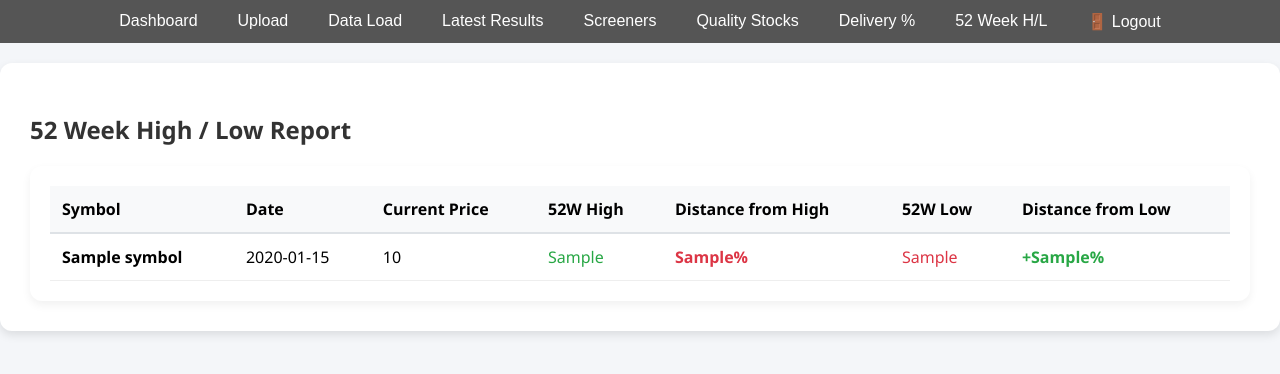
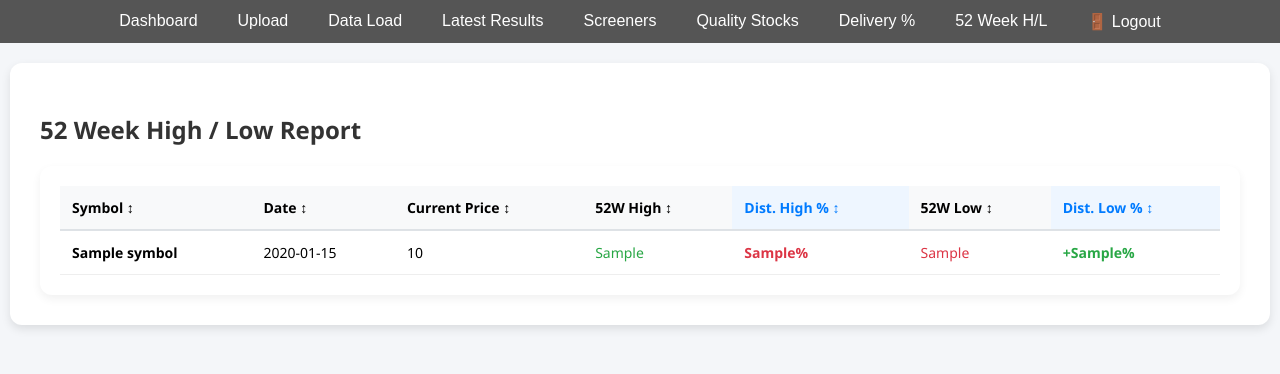
Before and after one commit to RSUDHAKARREDDI/stocksrating, a Flask app: template templates/yr_new_high_low.html in a window 1280 px wide. Shown: the part 46-420 px from the top of the page. Run offline with Flask 3, Linux system fonts and the light colour scheme; the template is opened without the code that fills it: most values are stand-ins (such as "Sample title", 1, 10 or a date in 2020); parts of the project's set-up code (start-up, migrations or seed data) failed here and were passed over.

Commit message:
v30 52 wk high low sorting added

```diff
--- a/templates/yr_new_high_low.html
+++ b/templates/yr_new_high_low.html
@@ -2,20 +2,20 @@
 {% block title %}52 Week High/Low Analysis{% endblock %}
 
 {% block content %}
-<div class="container" style="margin-top: 20px; font-family: 'Segoe UI', sans-serif;">
-    <h2 style="margin-bottom: 20px;">52 Week High / Low Report</h2>
+<div class="container" style="margin-top: 20px; font-family: 'Segoe UI', sans-serif; max-width: 1200px; margin-left: auto; margin-right: auto;">
+    <h2 style="margin-bottom: 20px; color: #333;">52 Week High / Low Report</h2>
 
     <div style="background:#fff; border-radius:12px; box-shadow:0 4px 10px rgba(0,0,0,.06); padding:20px; overflow-x: auto;">
-        <table style="width: 100%; border-collapse: collapse; text-align: left;">
+        <table id="reportTable" style="width: 100%; border-collapse: collapse; text-align: left; font-size: 14px;">
             <thead>
-                <tr style="background: #f8f9fa; border-bottom: 2px solid #dee2e6;">
-                    <th style="padding: 12px;">Symbol</th>
-                    <th style="padding: 12px;">Date</th>
-                    <th style="padding: 12px;">Current Price</th>
-                    <th style="padding: 12px;">52W High</th>
-                    <th style="padding: 12px;">Distance from High</th>
-                    <th style="padding: 12px;">52W Low</th>
-                    <th style="padding: 12px;">Distance from Low</th>
+                <tr style="background: #f8f9fa; border-bottom: 2px solid #dee2e6; cursor: pointer;">
+                    <th onclick="sortTable(0)" style="padding: 12px;">Symbol ↕</th>
+                    <th onclick="sortTable(1)" style="padding: 12px;">Date ↕</th>
+                    <th onclick="sortTable(2)" style="padding: 12px;">Current Price ↕</th>
+                    <th onclick="sortTable(3)" style="padding: 12px;">52W High ↕</th>
+                    <th onclick="sortTable(4)" style="padding: 12px; color: #007bff; background: #eef6ff;">Dist. High % ↕</th>
+                    <th onclick="sortTable(5)" style="padding: 12px;">52W Low ↕</th>
+                    <th onclick="sortTable(6)" style="padding: 12px; color: #007bff; background: #eef6ff;">Dist. Low % ↕</th>
                 </tr>
             </thead>
             <tbody>
@@ -25,11 +25,11 @@
                     <td style="padding: 12px;">{{ row.DATE1_STR }}</td>
                     <td style="padding: 12px;">{{ row.LAST_PRICE }}</td>
                     <td style="padding: 12px; color: #28a745;">{{ row.Adjusted_52_Week_High }}</td>
-                    <td style="padding: 12px; color: #dc3545; font-weight: bold;">
+                    <td style="padding: 12px; color: #dc3545; font-weight: bold;" data-value="{{ row.pct_from_high }}">
                         {{ row.pct_from_high }}%
                     </td>
                     <td style="padding: 12px; color: #dc3545;">{{ row.Adjusted_52_Week_Low }}</td>
-                    <td style="padding: 12px; color: #28a745; font-weight: bold;">
+                    <td style="padding: 12px; color: #28a745; font-weight: bold;" data-value="{{ row.pct_from_low }}">
                         +{{ row.pct_from_low }}%
                     </td>
                 </tr>
@@ -38,4 +38,57 @@
         </table>
     </div>
 </div>
+
+<script>
+/**
+ * Simple Table Sort Logic
+ * @param {number} n - The index of the column to sort by
+ */
+function sortTable(n) {
+    var table, rows, switching, i, x, y, shouldSwitch, dir, switchcount = 0;
+    table = document.getElementById("reportTable");
+    switching = true;
+    dir = "asc";
+
+    while (switching) {
+        switching = false;
+        rows = table.rows;
+
+        for (i = 1; i < (rows.length - 1); i++) {
+            shouldSwitch = false;
+            x = rows[i].getElementsByTagName("TD")[n];
+            y = rows[i + 1].getElementsByTagName("TD")[n];
+
+            // Use data-value attribute for numeric sorting, otherwise innerText
+            var xVal = x.getAttribute("data-value") ? parseFloat(x.getAttribute("data-value")) : x.innerText.toLowerCase();
+            var yVal = y.getAttribute("data-value") ? parseFloat(y.getAttribute("data-value")) : y.innerText.toLowerCase();
+
+            // Check if values are numeric
+            var isNum = !isNaN(xVal) && !isNaN(yVal);
+
+            if (dir == "asc") {
+                if (isNum ? (xVal > yVal) : (xVal > yVal)) {
+                    shouldSwitch = true;
+                    break;
+                }
+            } else if (dir == "desc") {
+                if (isNum ? (xVal < yVal) : (xVal < yVal)) {
+                    shouldSwitch = true;
+                    break;
+                }
+            }
+        }
+        if (shouldSwitch) {
+            rows[i].parentNode.insertBefore(rows[i + 1], rows[i]);
+            switching = true;
+            switchcount ++;
+        } else {
+            if (switchcount == 0 && dir == "asc") {
+                dir = "desc";
+                switching = true;
+            }
+        }
+    }
+}
+</script>
 {% endblock %}
```
